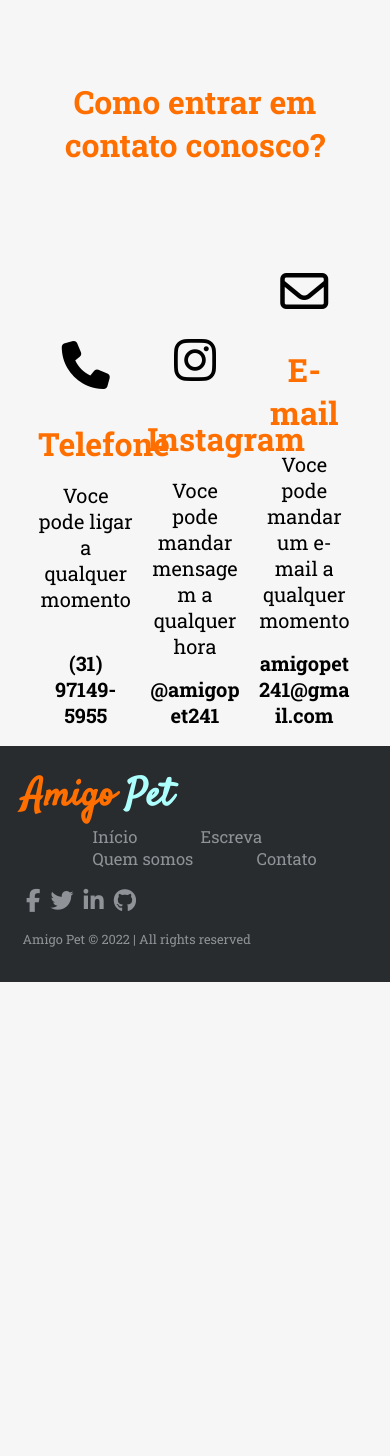
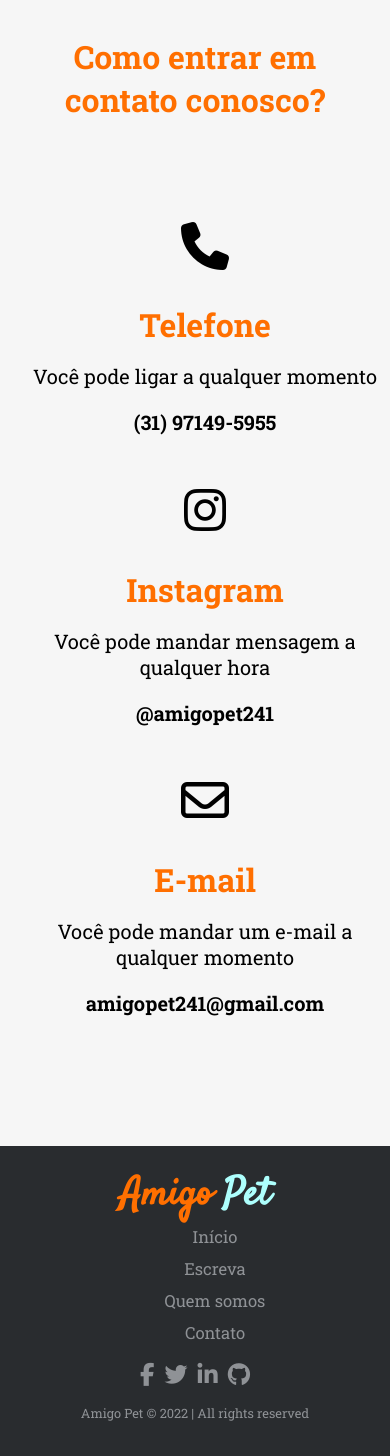
Before and after one commit to ICEI-PUC-Minas-PMV-ADS/pmv-ads-2022-2-e1-proj-web-t8-portal-pets, a PHP site: page /site/contato.html in a window 390 px wide. Shown: the part 66-1522 px from the top of the page. Before the commit the page ends 1048 px from the top, so only its background shows below. Run offline with PHP 8.4, Linux system fonts and the light colour scheme; some libraries are stand-ins or nearby versions; some web fonts are replaced.

Commit message:
responsividade das telas de contato e quem somos

```diff
--- a/src/css/stylecontato.css
+++ b/src/css/stylecontato.css
@@ -115,7 +115,7 @@ header .menu-toggle {
 
 /* CONTENT */
 .content {
-    width: 90%;
+    width: 95%;
     margin: 30px auto 30px;
 
 }
@@ -126,15 +126,42 @@ header .menu-toggle {
 }
 
 .content .main-content .title {
-    margin: 50px auto;
+    margin-bottom: 50px;
     text-align: center;
 }
 
 .content .main-content .contact {
     width: 100%;
-    height: 500px;
     margin: auto;
+    margin-bottom: 100px;
     text-align: center;
+}
+
+.content .main-content .contact .contact-content{
+    margin: 0 10px;
+    display: inline-block;
+    width: 30%;
+    margin-top: 6vh;
+}
+
+.content .main-content .contact .contact-content h1{
+    margin-top: 4vh;
+}
+
+.content .main-content .contact .contact-content p{
+    overflow-wrap: break-word;
+    font-size: 20px;
+    color: black;
+    font-weight:unset;
+    margin-top: 2vh;
+}
+
+.content .main-content .contact .contact-content span{
+    overflow-wrap: break-word;
+    font-size: 20px;
+    font-weight: bold;
+    color: black;
+    margin-top: 4.5vh;
 }
 
 /* FOOTER */
@@ -189,6 +216,11 @@ footer .footer-row a{
 }
 
 /* MEDIA QUERIES */
+@media only screen and (max-width:950px){
+    .content .main-content .contact .contact-content{
+        width: 100%;
+    }
+}
 @media only screen and (max-width: 875px) {
     header {
         position: relative;
@@ -217,15 +249,15 @@ footer .footer-row a{
         margin-left: .5em;
     }
 }
-@media only screen and (max-width:720px){
+@media only screen and (max-width:600px){
     .footer{
-        text-align:left;
+        text-align:center;
         padding:5%;
     }
-    .footer .row ul li{
-        display:block;
+    .footer .footer-row  ul li{
+        display: flex;
         margin:10px 0px;
-        text-align:left;
+        justify-content: center;
     }
     .footer .row a i{
         margin:0% 3%;
--- a/src/site/contato.html
+++ b/src/site/contato.html
@@ -49,22 +49,22 @@
                 <h1 class="title">Como entrar em contato conosco?</h1>
 
                 <div class="contact">
-                    <div class="contato1" style="display: inline-block; width: 30%; margin-top: 6vh;"><a style="color: black;"><i class="fa-solid fa-phone fa-3x"></i></a>
-                        <h1 style="margin-top: 4vh;">Telefone</h1>
-                        <h1 style="overflow-wrap: break-word; font-size: 20px; color: black; font-weight:unset; margin-top: 2vh;">Voce pode ligar a qualquer momento</h1>
-                        <h1 style="overflow-wrap: break-word; font-size: 20px; color: black; margin-top: 4.5vh;">(31) 97149-5955</h1>
+                    <div class="contact-content"><a style="color: black;"><i class="fa-solid fa-phone fa-3x"></i></a>
+                        <h1>Telefone</h1>
+                        <p>Você pode ligar a qualquer momento</p>
+                        <span>(31) 97149-5955</span>
 
                     </div>
-                    <div class="contato2" style="display: inline-block; width: 30%; margin-top: 6vh;"><a style="color: black;" href="https://www.instagram.com/amigopet241/"><i class="fa-brands fa-instagram fa-3x"></i></a>
-                        <h1 style="margin-top: 4vh;">Instagram</h1>
-                        <h1 style="overflow-wrap: break-word; font-size: 20px; color: black; font-weight:unset; margin-top: 2vh;">Voce pode mandar mensagem a qualquer hora</h1>
-                        <h1 style="overflow-wrap: break-word; font-size: 20px; color: black; margin-top: 2vh;">@amigopet241</h1>
+                    <div class="contact-content"><a style="color: black;" href="https://www.instagram.com/amigopet241/"><i class="fa-brands fa-instagram fa-3x"></i></a>
+                        <h1>Instagram</h1>
+                        <p>Você pode mandar mensagem a qualquer hora</p>
+                        <span>@amigopet241</span>
 
                     </div>
-                    <div class="contato3" style="display: inline-block; width: 30%; margin-top: 6vh;"><a style="color: black;"><i class="fa-regular fa-envelope fa-3x"></i></a>
-                        <h1 style="margin-top: 4vh;">E-mail</h1>
-                        <h1 style="overflow-wrap: break-word; font-size: 20px; color: black; font-weight:unset; margin-top: 2vh;">Voce pode mandar um e-mail a qualquer momento</h1>
-                        <h1 style="overflow-wrap: break-word; font-size: 20px; color: black; margin-top: 2vh;">amigopet241@gmail.com</h1>
+                    <div class="contact-content"><a style="color: black;"><i class="fa-regular fa-envelope fa-3x"></i></a>
+                        <h1>E-mail</h1>
+                        <p>Você pode mandar um e-mail a qualquer momento</p>
+                        <span>amigopet241@gmail.com</span>
 
                     </div>
 
```
Also changed, not shown: src/css/style.css (+9 -0 lines), src/css/stylequemsomos.css (+8 -7 lines).
